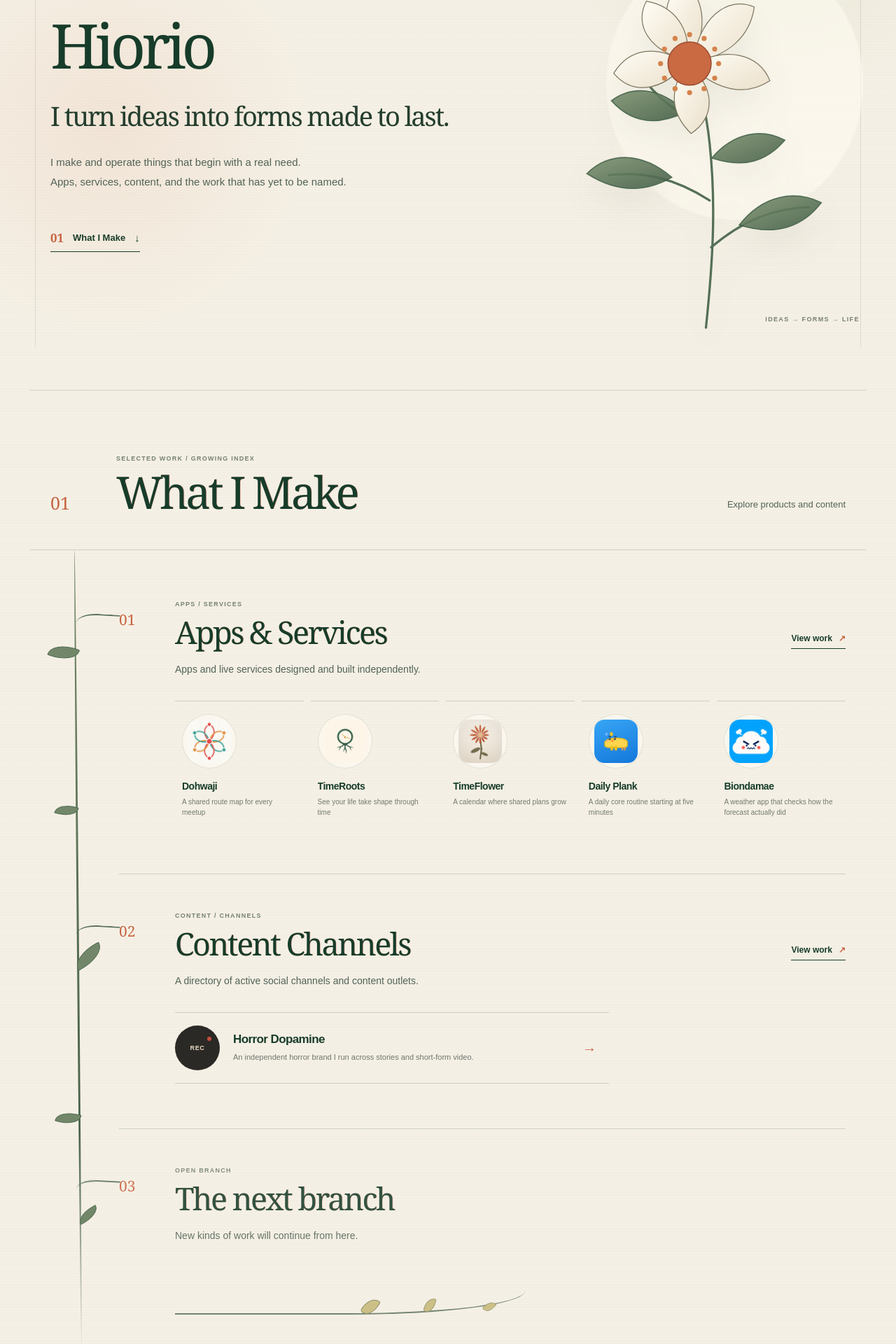
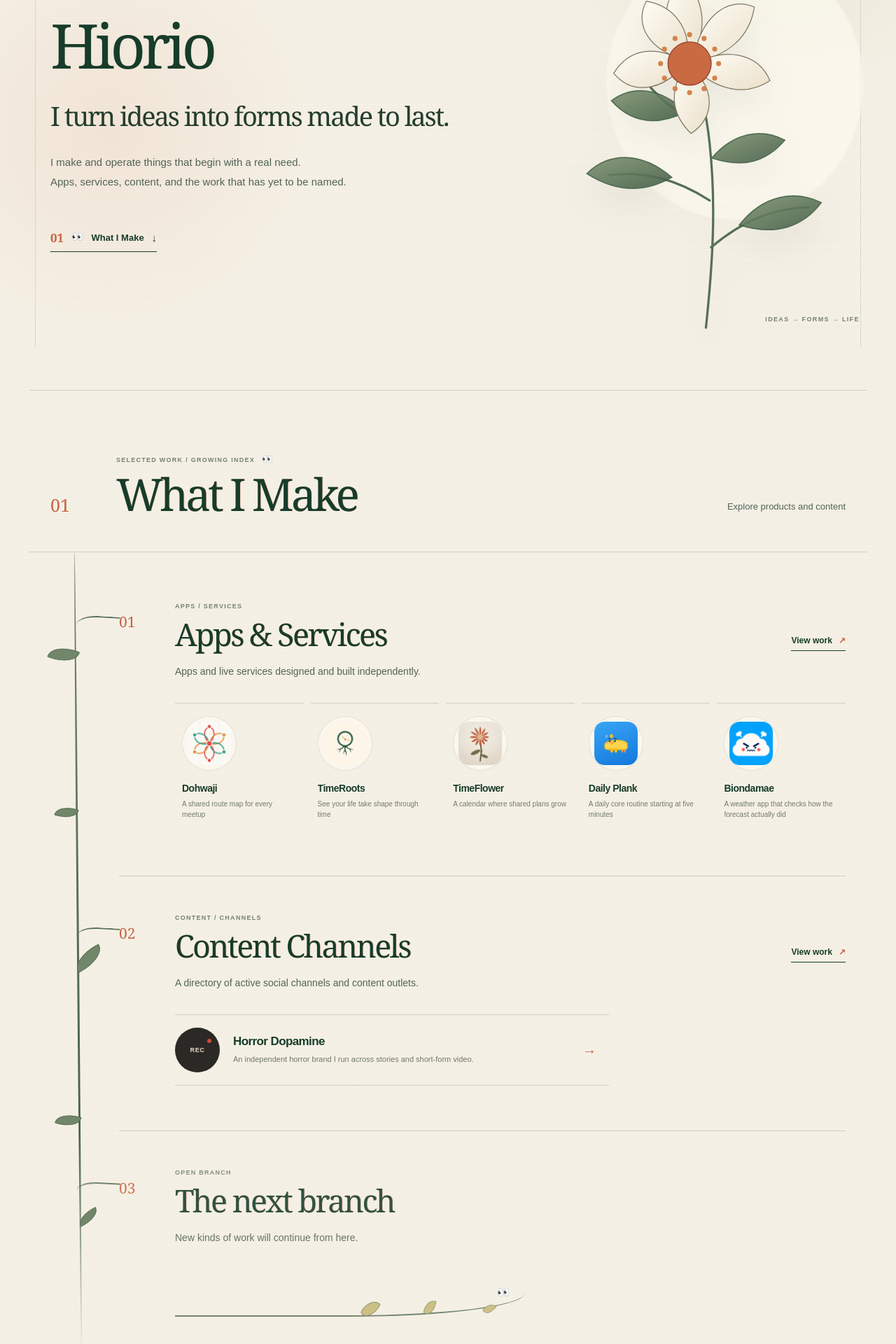
Before and after one commit to hiorio/horror-dopamine, a React (Vite) app: page / in a window 1280 px wide. Shown: the part 304-2224 px from the top of the page at 70% size. Built offline with nearby package versions, Linux system fonts and the light colour scheme.

Commit message:
Add subtle eye accents to homepage

```diff
--- a/app/globals.css
+++ b/app/globals.css
@@ -3321,8 +3321,8 @@ body:has(.garden-root) {
 
 .garden-scroll-link {
   display: inline-grid;
-  grid-template-columns: auto auto auto;
-  gap: 13px;
+  grid-template-columns: auto auto auto auto;
+  gap: 11px;
   align-items: center;
   margin-top: 42px;
   padding: 12px 0 8px;
@@ -3337,6 +3337,24 @@ body:has(.garden-root) {
   color: var(--garden-coral);
   font-family: Georgia, serif;
   font-size: 17px;
+}
+
+.garden-eye {
+  display: inline-block;
+  font-family: "Apple Color Emoji", "Segoe UI Emoji", sans-serif;
+  font-size: 14px;
+  font-style: normal;
+  font-weight: 400;
+  letter-spacing: 0;
+  line-height: 1;
+  filter: saturate(0.82);
+  transform: translateY(-1px);
+}
+
+.garden-eye-heading {
+  margin-left: 6px;
+  font-size: 13px;
+  vertical-align: -1px;
 }
 
 .garden-scroll-link b {
@@ -3700,6 +3718,19 @@ body:has(.garden-root) {
 .future-buds i:nth-child(1) { left: 54%; }
 .future-buds i:nth-child(2) { left: 71%; bottom: -2px; transform: rotate(16deg) scale(0.78); }
 .future-buds i:nth-child(3) { left: 88%; transform: rotate(43deg) scale(0.65); }
+
+.future-eye {
+  position: absolute;
+  right: 3%;
+  bottom: 20px;
+  padding: 4px 6px;
+  border-radius: 999px;
+  background: rgba(245, 240, 229, 0.86);
+  font-family: "Apple Color Emoji", "Segoe UI Emoji", sans-serif;
+  font-size: 15px;
+  filter: saturate(0.78);
+  transform: rotate(-4deg);
+}
 
 .garden-root .root-footer {
   border-color: var(--garden-line);
--- a/src/App.tsx
+++ b/src/App.tsx
@@ -82,7 +82,9 @@ function RootPage({ copy, locale, setLocale }: { copy: Copy; locale: Locale; set
           <p className="garden-intro">
             {copy.rootDescription.map((line) => <span key={line}>{line}</span>)}
           </p>
-          <a className="garden-scroll-link" href="#work-index"><span>01</span>{copy.rootSectionTitle}<b aria-hidden="true">↓</b></a>
+          <a className="garden-scroll-link" href="#work-index">
+            <span>01</span><i className="garden-eye" aria-hidden="true">👀</i>{copy.rootSectionTitle}<b aria-hidden="true">↓</b>
+          </a>
         </div>
 
         <div className="garden-hero-flower" aria-hidden="true">
@@ -135,7 +137,7 @@ function RootPage({ copy, locale, setLocale }: { copy: Copy; locale: Locale; set
       <section className="garden-index" id="work-index" aria-labelledby="root-work-title">
         <header className="garden-index-heading">
           <span className="garden-section-number">01</span>
-          <div><p>SELECTED WORK / GROWING INDEX</p><h2 id="root-work-title">{copy.rootSectionTitle}</h2></div>
+          <div><p>SELECTED WORK / GROWING INDEX <i className="garden-eye garden-eye-heading" aria-hidden="true">👀</i></p><h2 id="root-work-title">{copy.rootSectionTitle}</h2></div>
           <p>{copy.rootSectionHint}</p>
         </header>
 
@@ -188,7 +190,7 @@ function RootPage({ copy, locale, setLocale }: { copy: Copy; locale: Locale; set
             <div className="branch-content">
               <header><div><p>OPEN BRANCH</p><h3>{copy.rootFutureTitle}</h3></div></header>
               <p className="branch-description">{copy.rootFutureDescription}</p>
-              <div className="future-buds" aria-hidden="true"><i /><i /><i /></div>
+              <div className="future-buds" aria-hidden="true"><i /><i /><i /><span className="future-eye">👀</span></div>
             </div>
           </article>
         </div>
```
Also changed, not shown: 1 other file (tests, documents, lock files or other folders).
